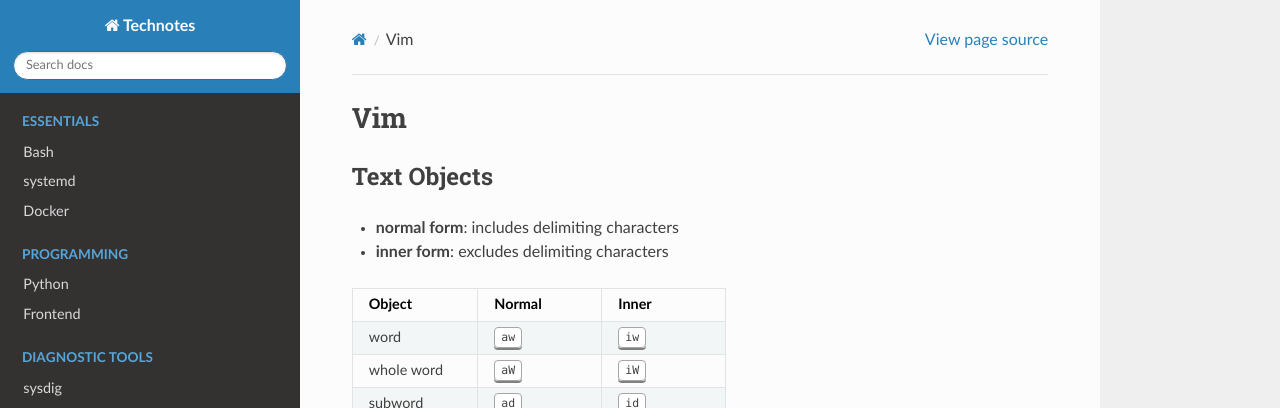
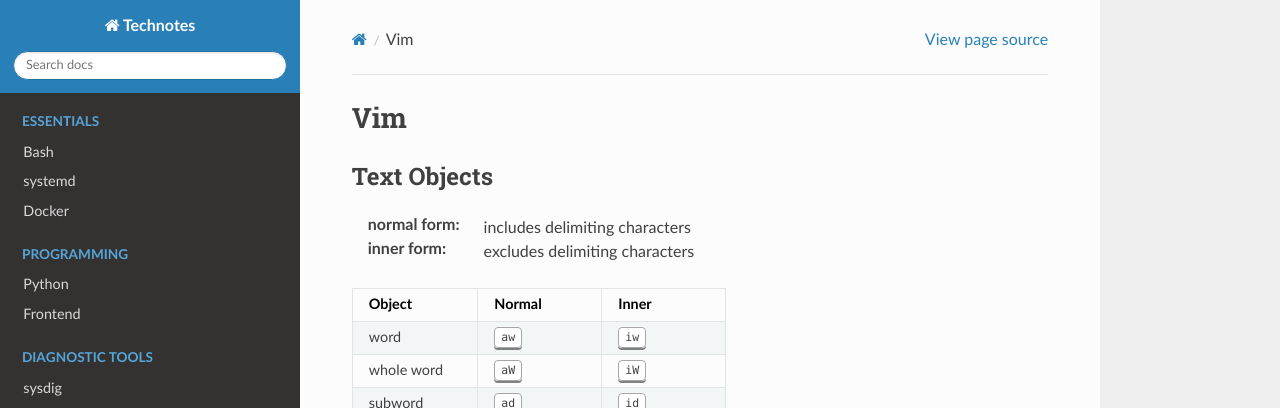
Before and after one commit to heterotopian/technotes, a Sphinx documentation site: the page built from source/vim.rst, in a window 1280 px wide and 900 px high. Shown: the top 408 px of the window. Built offline with Sphinx 7.4.7 and the Read the Docs theme 2.0.0, drawn with Linux system fonts in a browser that asks for light colours.

Commit message:
Minor changes

```diff
--- a/source/vim.rst
+++ b/source/vim.rst
@@ -7,8 +7,8 @@ Vim
 Text Objects
 ============
 
-- **normal form**: includes delimiting characters
-- **inner form**: excludes delimiting characters
+:normal form: includes delimiting characters
+:inner form: excludes delimiting characters
 
 .. list-table::
     :header-rows: 1
```
